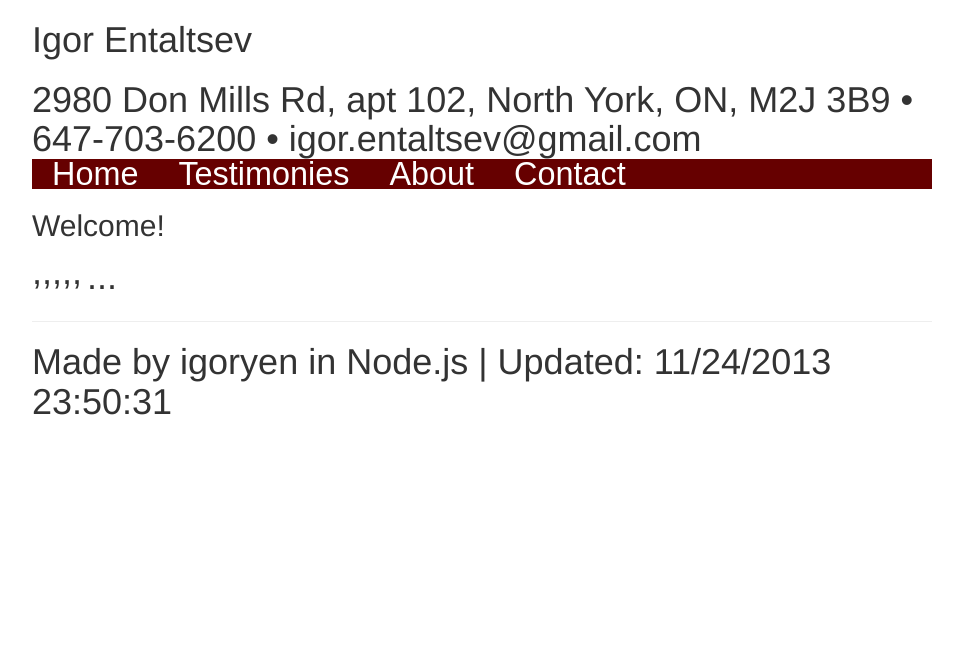
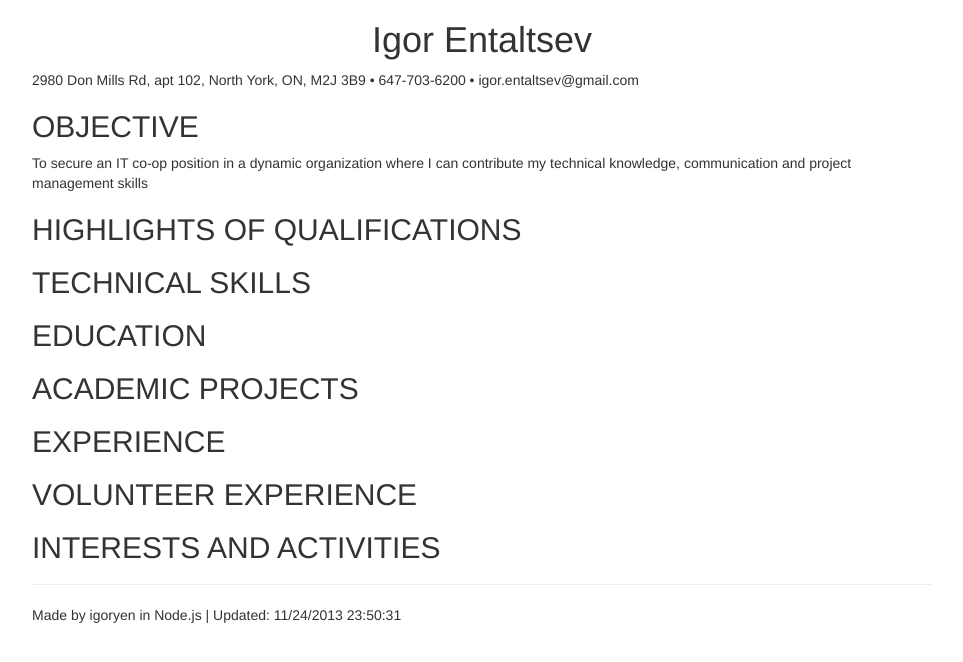
Before and after one commit to igoryen/resume, a website: page views/index.html in a window 1280 px wide. Shown: the whole page, without its empty margins (168-1131 px from the left). Drawn offline with nearby package versions, Linux system fonts and the light colour scheme; files that its build step writes are made by us from their sources.

Commit message:
Clean up

```diff
--- a/public/css/main.css
+++ b/public/css/main.css
@@ -32,6 +32,12 @@ http://biostall.com/creating-a-navigation-menu-using-an-unordered-list-and-css*/
 	width: 1300px;
 	margin: auto;
 }
+#contact_info{
+    text-align: center;
+}
+.centered{
+    text-align: center;
+}
 .t1{
 	vertical-align: top;
 	padding-right: 5px;
--- a/views/index.html
+++ b/views/index.html
@@ -4,8 +4,12 @@
 	Resume
 {% endblock %}
 
-{% block contact_info %}
-<span id="contact_info">2980 Don Mills Rd, apt 102, North York, ON, M2J 3B9 • 647-703-6200 • igor.entaltsev@gmail.com</span>
+{% block contact %}
+<span class="centered">2980 Don Mills Rd, apt 102, North York, ON, M2J 3B9 • 647-703-6200 • igor.entaltsev@gmail.com</span>
+{% endblock %}
+
+{% block objective %}
+To secure an IT co-op position in a dynamic organization where I can contribute my technical knowledge, communication and project management skills
 {% endblock %}
 
 {% block content %}
--- a/views/layout.html
+++ b/views/layout.html
@@ -7,30 +7,43 @@
     <link rel="stylesheet" href="../public/css/main.css">
 
     <title>
-      IY - {% block title %}
-      {{ title }}
-      {% endblock %}
+      IY - {% block title %}{{ title }}{% endblock %}
     </title>
-    {% block css %}
-    {% endblock %}
+    {% block css %}{% endblock %}
   </head>
   <body>
     <div id="aa">
 
-
       {% block header %}{% endblock %}
 
-      <h1>Igor Entaltsev<h1>
-      {% block contact_info %}{% endblock %}
+      <span class="centered"><h1>Igor Entaltsev</h1></span>
 
-      <ul id="menu">
-        <li><a href="/">Home</a></li>
-        <li><a href="/testimonies">Testimonies</a></li>
-        <li><a href="/about">About</a></li>
-        <li><a href="/contact">Contact</a></li>
-      </ul>
+      {% block contact %}{% endblock %}
 
-      {% block content %}{% endblock %}
+      <h2>OBJECTIVE</h2>
+      {% block objective %}{% endblock %}
+
+      <h2>HIGHLIGHTS OF QUALIFICATIONS</h2>
+      {% block highlights %}{% endblock %}
+
+      <h2>TECHNICAL SKILLS</h2>
+      {% block skills %}{% endblock %}
+
+      <h2>EDUCATION</h2>
+      {% block education %}{% endblock %}
+
+      <h2>ACADEMIC PROJECTS</h2>
+      {% block academic_projects %}{% endblock %}
+
+      <h2>EXPERIENCE</h2>
+      {% block experience %}{% endblock %}
+
+      <h2>VOLUNTEER EXPERIENCE</h2>
+      {% block volunteer_experience %}{% endblock %}
+
+      <h2>INTERESTS AND ACTIVITIES</h2>
+      {% block interests %}{% endblock %}
+
       {% block news %}{% endblock %}
 
       {% block footer %}{% endblock %}
```
